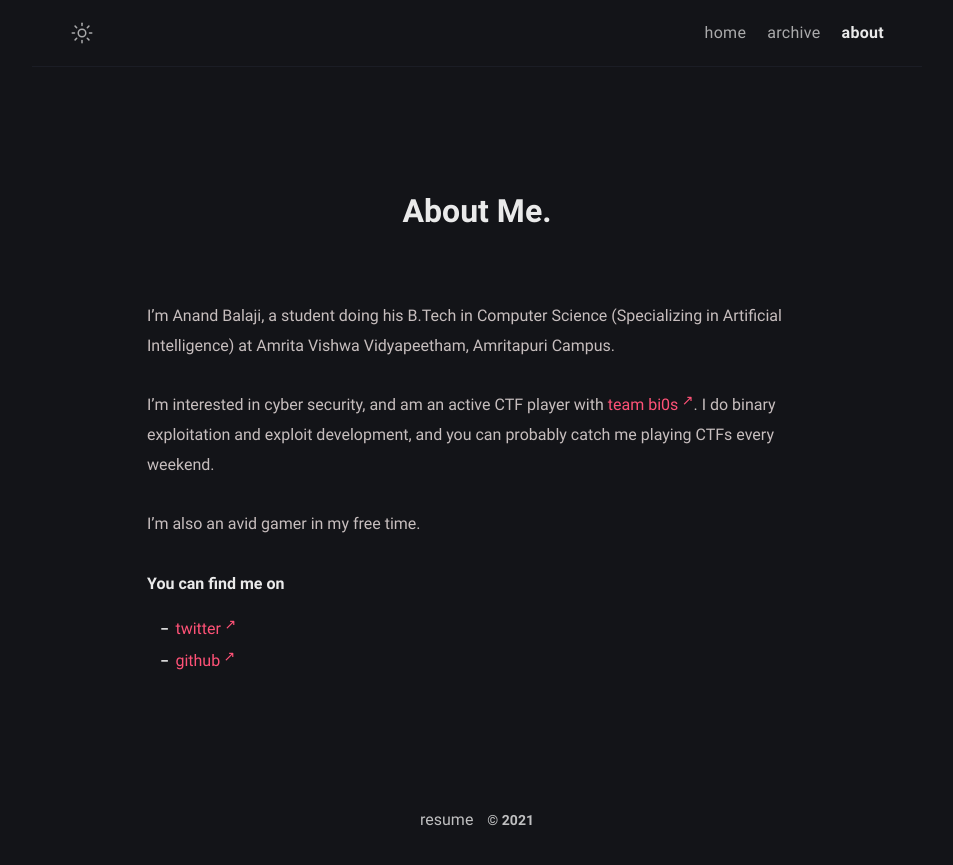
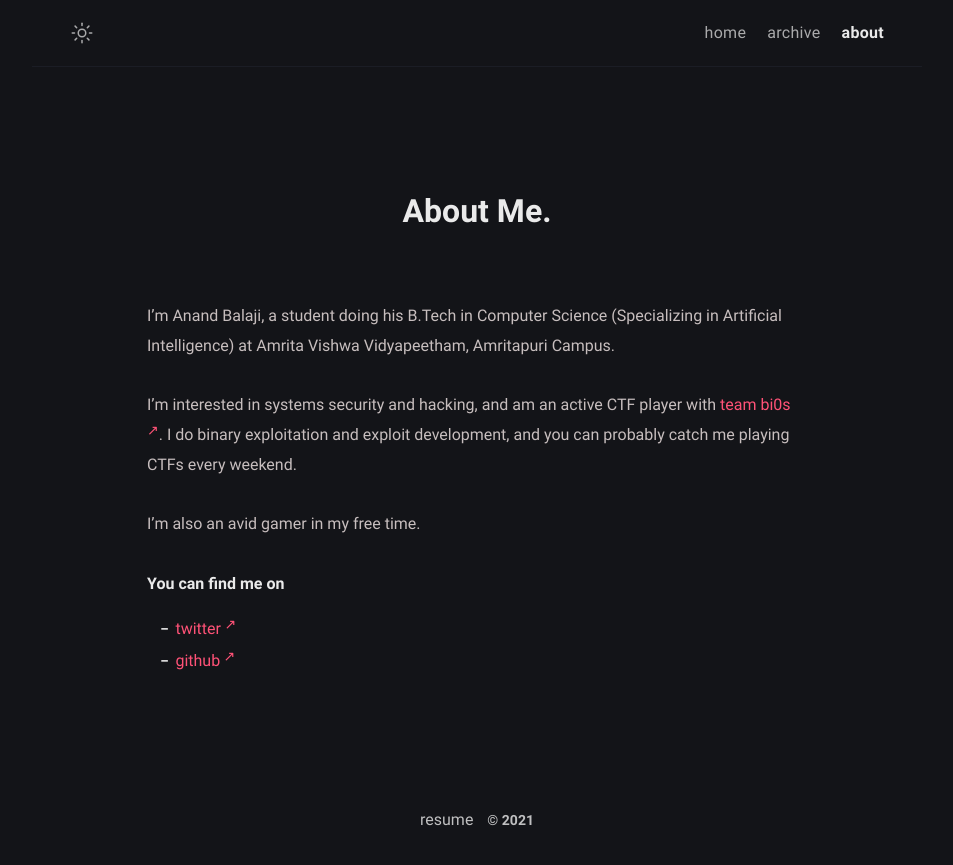
Before and after one commit to d4rk-kn1gh7/d4rk-kn1gh7.github.io, a Jekyll site: the page built from about.md, in a window 1280 px wide. Shown: the top 865 px of the page, without its empty margins (163-1116 px from the left). Built offline with Jekyll 4.4.1, drawn with Linux system fonts in a browser that asks for light colours.

Commit message:
Update bio

```diff
--- a/_config.yml
+++ b/_config.yml
@@ -12,7 +12,7 @@ mode: dark # default theme "dark" | "light"
 author:
   name: Anand Balaji # author name
   bio: >- # tell to the world
-    A noob pwner, and exploit dev. Love automating stuff, and getting things done fast.
+    A pwner, and exploit developer. Success in life is system("/bin/sh"). Love automating stuff and getting things done fast.
     Find me on <a href="https://twitter.com/_d4rkkn1gh7" target="_blank" rel="noopener">twitter</a>.
   username: d4rk_kn1gh7 # general username
   github: d4rk-kn1gh7 # github username
--- a/about.md
+++ b/about.md
@@ -7,7 +7,7 @@ comments: false
 
 I'm Anand Balaji, a student doing his B.Tech in Computer Science (Specializing in Artificial Intelligence) at Amrita Vishwa Vidyapeetham, Amritapuri Campus.
 
-I'm interested in cyber security, and am an active CTF player with <a href="https://www.bi0s.in/" target="_blank" rel="noopener">team bi0s</a>. I do binary exploitation and exploit development, and you can probably catch me playing CTFs every weekend.
+I'm interested in systems security and hacking, and am an active CTF player with <a href="https://www.bi0s.in/" target="_blank" rel="noopener">team bi0s</a>. I do binary exploitation and exploit development, and you can probably catch me playing CTFs every weekend.
 
 I'm also an avid gamer in my free time.
 
```
